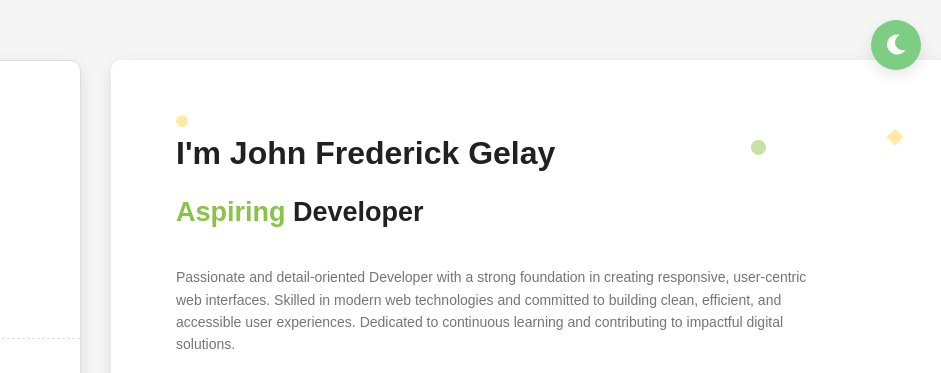
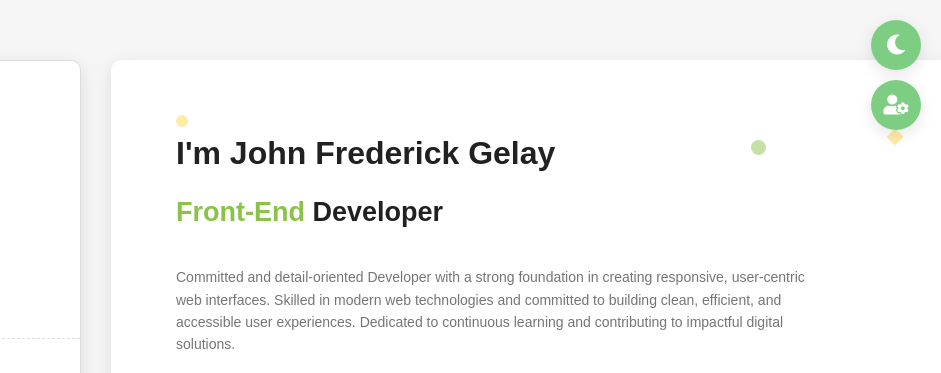
Before and after one commit to johnfrederick9/E-Portfolio, a plain HTML site: page index.html in a window 1280 px wide. Shown: the top 373 px of the page, 339-1280 px from the left. Drawn offline with Linux system fonts and the light colour scheme.

Commit message:
feat(code):E-Portfolio Update

```diff
--- a/index.html
+++ b/index.html
@@ -54,9 +54,9 @@
         <i class="fas fa-moon"></i>
         </button>
         <!-- Admin button (add this right after your theme toggle button) -->
-        <!-- <button class="admin-button" id="adminButton" title="Admin Panel">
+        <button class="admin-button" id="adminButton" title="Admin Panel">
             <i class="fas fa-user-cog"></i>
-        </button> -->
+        </button>
         <!-- Profile Section -->
         <div class="profile-container">
             <div class="profile-header">
@@ -168,10 +168,10 @@
 
         <!-- Content -->
         <h1><span class="span">I'm John Frederick Gelay</span></h1>
-        <h2><span class="highlight">Aspiring</span> <span class="regular">Developer</span></h2>
+        <h2><span class="highlight">Front-End</span> <span class="regular">Developer</span></h2>
 
         <p class="lorem-text">
-           Passionate and detail-oriented Developer with a strong foundation in creating responsive, user-centric web interfaces. Skilled in modern web technologies and committed to building clean, efficient, and accessible user experiences. Dedicated to continuous learning and contributing to impactful digital solutions.
+           Committed and detail-oriented Developer with a strong foundation in creating responsive, user-centric web interfaces. Skilled in modern web technologies and committed to building clean, efficient, and accessible user experiences. Dedicated to continuous learning and contributing to impactful digital solutions.
         </p>
 
         <div class="buttons">
```
